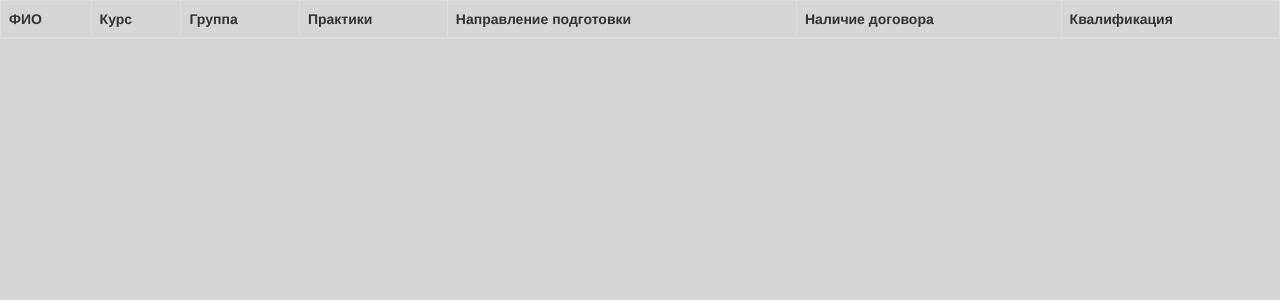
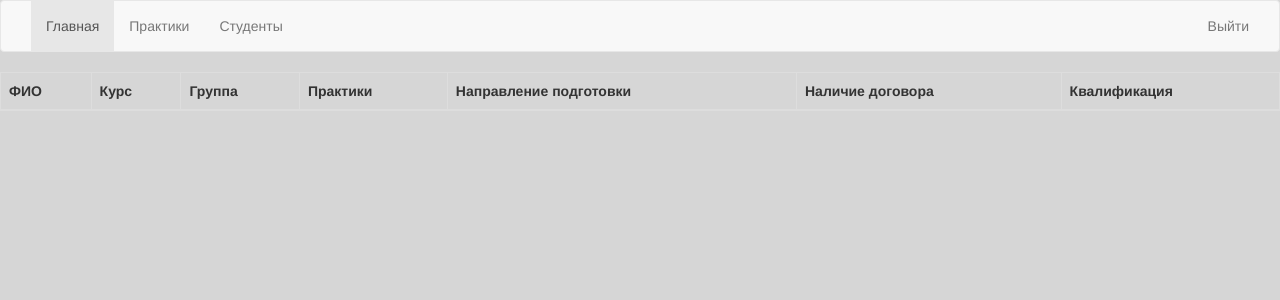
Before and after one commit to NY-Yasaviev/smart_lab_practice_2k17, a Django app: page /students/ in a window 1280 px wide. Shown: the top 300 px of the page. Run offline with Django 3.2, Linux system fonts and the light colour scheme; data that the repository does not hold is empty; some libraries are stand-ins or nearby versions.

Commit message:
design of pages

```diff
--- a/document_generator/generator/views.py
+++ b/document_generator/generator/views.py
@@ -20,6 +20,7 @@ def edit_individual(request):
 
 
 def new_practice(request):
+    title = "Добавление практики"
     if request.POST:
         form = PracticeForm(request.POST or None)
         if form.is_valid():
@@ -27,11 +28,12 @@ def new_practice(request):
             return redirect("/practices/")
     else:
         form = PracticeForm()
-        return render(request,'deanery/addPractice.html',{'form': form})
+        return render(request, 'deanery/addPractice.html', {'form': form})
 
 
 
 def edit_practice(request, id):
+    title = "Редактирование практики"
     practice = Practice.objects.get(pk=id)
     if request.POST:
         form = PracticeForm(request.POST or None, instance=practice)
@@ -45,6 +47,7 @@ def edit_practice(request, id):
 
 
 def new_student(request):
+    title = "Добавление студента"
     if request.POST:
         form = StudentForm(request.POST or None)
         if form.is_valid():
@@ -77,6 +80,7 @@ def student_pass(request, id):
 
 
 def edit_student(request, id):
+    title = "Редактирование студента"
     student = Student.objects.get(pk=id)
     if request.POST:
         form = StudentForm(request.POST or None, instance=student)
@@ -89,6 +93,7 @@ def edit_student(request, id):
 
 
 def practices(request):
+    title = "Практики"
     practices_list = Practice.objects.all()
     return render(request, 'deanery/practices.html', locals())
 
@@ -98,5 +103,6 @@ def edit_diary(request):
 
 
 def students(request):
+    title = "Студенты"
     students_list = Student.objects.all()
     return render(request, 'deanery/students.html', locals())
--- a/document_generator/templates/deanery/addPractice.html
+++ b/document_generator/templates/deanery/addPractice.html
@@ -1,6 +1,7 @@
 {%  extends 'main.html' %}
 
 {% block body %}
+    {% include 'menuForDeanery.html' %}
     <div class="container">
         <div class="row">
             <div class="col-md-6 col-md-offset-3">
--- a/document_generator/templates/deanery/addStudent.html
+++ b/document_generator/templates/deanery/addStudent.html
@@ -1,6 +1,7 @@
 {%  extends 'main.html' %}
 
 {% block body %}
+    {% include 'menuForDeanery.html' %}
     <div class="container">
         <div class="row">
             <div class="col-md-6 col-md-offset-3">
--- a/document_generator/templates/deanery/index.html
+++ b/document_generator/templates/deanery/index.html
@@ -1,7 +1,7 @@
 {% extends 'main.html' %}
 
 {%  block body %}
-    <a href="/logout/">Выйти</a>
+    {% include 'menuForDeanery.html' %}
     <div class="container-fluid">
         <div class="row">
             <div class="col-md-6 col-md-offset-3">
--- a/document_generator/templates/deanery/practice.html
+++ b/document_generator/templates/deanery/practice.html
@@ -1,6 +1,7 @@
 {% extends 'main.html' %}
 
 {% block body %}
+    {% include 'menuForDeanery.html' %}
     <div class="container">
         <div class="row">
             <div class="col-md-6 col-md-offset-3">
--- a/document_generator/templates/deanery/practices.html
+++ b/document_generator/templates/deanery/practices.html
@@ -1,5 +1,6 @@
 {% extends 'main.html' %}
 {% block body %}
+    {% include 'menuForDeanery.html' %}
     <table class="table table-bordered table-striped">
         <thead>
         <tr>
--- a/document_generator/templates/deanery/student.html
+++ b/document_generator/templates/deanery/student.html
@@ -1,6 +1,7 @@
 {% extends 'main.html' %}
 
 {% block body %}
+    {% include 'menuForDeanery.html' %}
     <div class="container">
         <div class="row">
             <div class="col-md-6 col-md-offset-3">
--- a/document_generator/templates/deanery/students.html
+++ b/document_generator/templates/deanery/students.html
@@ -1,5 +1,6 @@
 {% extends 'main.html' %}
 {% block body %}
+    {% include 'menuForDeanery.html' %}
     <table class="table table-bordered table-striped">
         <thead>
         <tr>
--- a/document_generator/templates/login/login.html
+++ b/document_generator/templates/login/login.html
@@ -1,6 +1,6 @@
 {% extends 'main.html' %}
 
-{% block login %}
+{% block body %}
 <div>
     <div class="container-fluid">
         <div class="row">
--- a/document_generator/templates/main.html
+++ b/document_generator/templates/main.html
@@ -6,13 +6,12 @@
     <meta name="viewport"
           content="width=device-width, user-scalable=no, initial-scale=1.0, maximum-scale=1.0, minimum-scale=1.0">
     <meta http-equiv="X-UA-Compatible" content="ie=edge">
-    <title>Document</title>
+    <title>{{ title }}</title>
 
     <link rel="stylesheet" href="https://maxcdn.bootstrapcdn.com/bootstrap/3.3.7/css/bootstrap.min.css" integrity="sha384-BVYiiSIFeK1dGmJRAkycuHAHRg32OmUcww7on3RYdg4Va+PmSTsz/K68vbdEjh4u" crossorigin="anonymous">
     <link rel="stylesheet" href="{% static 'style.css' %}">
 </head>
 <body>
-    {% block login %}{% endblock %}
     {% block body %} {% endblock %}
     <script src="https://ajax.googleapis.com/ajax/libs/jquery/3.2.1/jquery.min.js"></script>
     <script src="https://maxcdn.bootstrapcdn.com/bootstrap/3.3.7/js/bootstrap.min.js" integrity="sha384-Tc5IQib027qvyjSMfHjOMaLkfuWVxZxUPnCJA7l2mCWNIpG9mGCD8wGNIcPD7Txa" crossorigin="anonymous"></script>
--- /dev/null
+++ b/document_generator/templates/menuForDeanery.html
@@ -0,0 +1,26 @@
+<nav class="navbar navbar-default" role="navigation">
+    <div class="container-fluid">
+        <!-- Brand and toggle get grouped for better mobile display -->
+        <div class="navbar-header">
+            <button type="button" class="navbar-toggle" data-toggle="collapse"
+                    data-target="#bs-example-navbar-collapse-1">
+                <span class="sr-only">Toggle navigation</span>
+                <span class="icon-bar"></span>
+                <span class="icon-bar"></span>
+                <span class="icon-bar"></span>
+            </button>
+        </div>
+
+        <!-- Collect the nav links, forms, and other content for toggling -->
+        <div class="collapse navbar-collapse" id="bs-example-navbar-collapse-1">
+            <ul class="nav navbar-nav">
+                <li class="active"><a href="/">Главная</a></li>
+                <li><a href="/practices/">Практики</a></li>
+                <li><a href="/students/">Студенты</a></li>
+            </ul>
+            <ul class="nav navbar-nav navbar-right">
+                <li><a href="/logout/">Выйти</a></li>
+            </ul>
+        </div><!-- /.navbar-collapse -->
+    </div><!-- /.container-fluid -->
+</nav>
```
